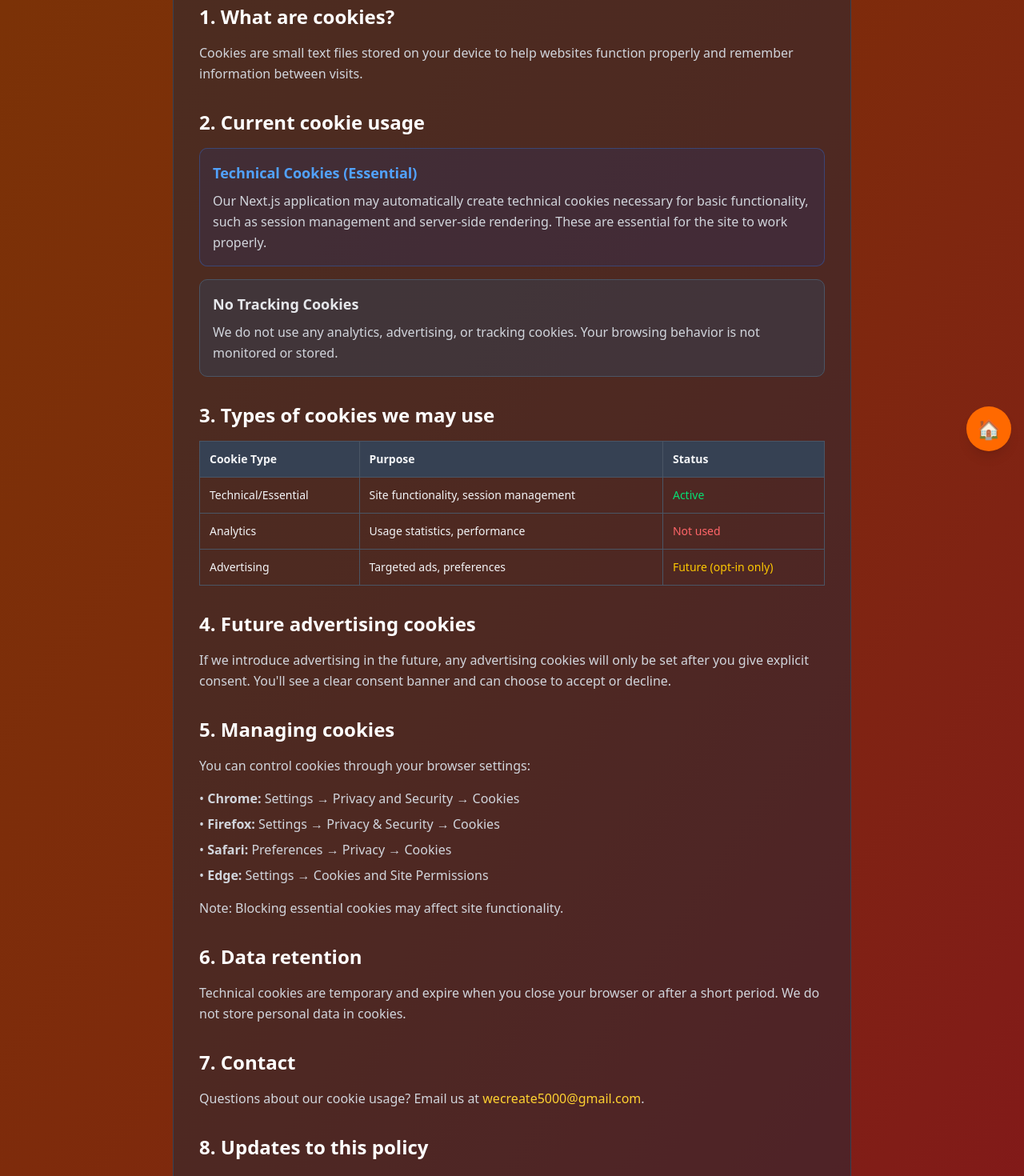
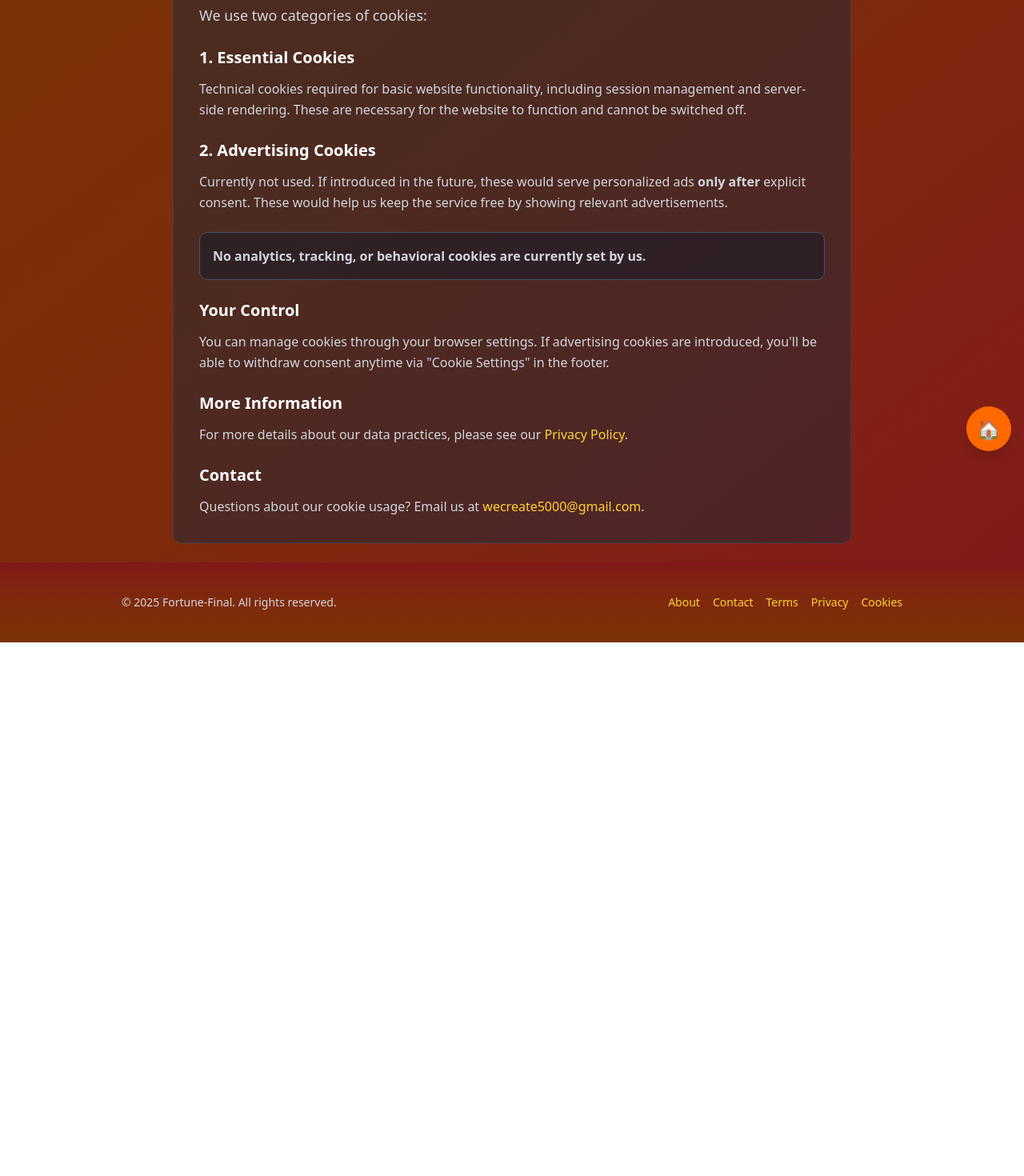
Before and after one commit to LeConsulat2/fortune-final, a Next.js app: page /cookies in a window 1280 px wide. Shown: the part 220-1690 px from the top of the page at 80% size. After the commit the page ends 1023 px from the top, so only its background shows below. Built offline with nearby package versions, Linux system fonts and the light colour scheme.

Commit message:
Update page.tsx

```diff
--- a/app/(legal)/cookies/page.tsx
+++ b/app/(legal)/cookies/page.tsx
@@ -3,7 +3,7 @@
 export const metadata = {
   title: 'Cookie Policy | your-fortune',
   description:
-    'Learn how your-fortune uses cookies, including technical cookies and future plans.',
+    'Cookie policy explaining how we use cookies and your consent choices.',
 };
 
 export default function CookiesPage() {
@@ -15,153 +15,75 @@ export default function CookiesPage() {
           <strong>Last updated:</strong> July&nbsp;11,&nbsp;2025
         </p>
 
-        <section className="mb-8">
-          <h2 className="text-2xl font-semibold text-white mb-4">
-            1. What are cookies?
+        <div className="space-y-6 text-gray-300">
+          <p className="leading-relaxed text-lg">
+            We use two categories of cookies:
+          </p>
+
+          <section>
+            <h2 className="text-xl font-semibold text-white mb-3">
+              1. Essential Cookies
             </h2>
-          <p className="text-gray-300 leading-relaxed">
-            Cookies are small text files stored on your device to help websites
-            function properly and remember information between visits.
+            <p className="leading-relaxed">
+              Technical cookies required for basic website functionality,
+              including session management and server-side rendering. These are
+              necessary for the website to function and cannot be switched off.
             </p>
           </section>
 
-        <section className="mb-8">
-          <h2 className="text-2xl font-semibold text-white mb-4">
-            2. Current cookie usage
+          <section>
+            <h2 className="text-xl font-semibold text-white mb-3">
+              2. Advertising Cookies
             </h2>
-          <div className="bg-blue-900/20 p-4 rounded-lg border border-blue-500/30 mb-4">
-            <h3 className="text-lg font-semibold text-blue-400 mb-2">
-              Technical Cookies (Essential)
-            </h3>
+            <p className="leading-relaxed">
+              Currently not used. If introduced in the future, these would serve
+              personalized ads <strong>only after</strong> explicit consent.
+              These would help us keep the service free by showing relevant
+              advertisements.
+            </p>
+          </section>
+
+          <div className="bg-gray-900/50 p-4 rounded-lg border border-gray-600 mt-6">
             <p className="text-gray-300 leading-relaxed">
-              Our Next.js application may automatically create technical cookies
-              necessary for basic functionality, such as session management and
-              server-side rendering. These are essential for the site to work
-              properly.
+              <strong>
+                No analytics, tracking, or behavioral cookies are currently set
+                by us.
+              </strong>
             </p>
           </div>
 
-          <div className="bg-gray-700/50 p-4 rounded-lg border border-gray-600">
-            <h3 className="text-lg font-semibold text-gray-200 mb-2">
-              No Tracking Cookies
-            </h3>
-            <p className="text-gray-300 leading-relaxed">
-              We do not use any analytics, advertising, or tracking cookies.
-              Your browsing behavior is not monitored or stored.
-            </p>
-          </div>
-        </section>
-
-        <section className="mb-8">
-          <h2 className="text-2xl font-semibold text-white mb-4">
-            3. Types of cookies we may use
+          <section>
+            <h2 className="text-xl font-semibold text-white mb-3">
+              Your Control
             </h2>
-          <div className="overflow-x-auto">
-            <table className="w-full border-collapse border border-gray-600 text-sm">
-              <thead>
-                <tr className="bg-gray-700">
-                  <th className="border border-gray-600 p-3 text-left">
-                    Cookie Type
-                  </th>
-                  <th className="border border-gray-600 p-3 text-left">
-                    Purpose
-                  </th>
-                  <th className="border border-gray-600 p-3 text-left">
-                    Status
-                  </th>
-                </tr>
-              </thead>
-              <tbody>
-                <tr>
-                  <td className="border border-gray-600 p-3">
-                    Technical/Essential
-                  </td>
-                  <td className="border border-gray-600 p-3">
-                    Site functionality, session management
-                  </td>
-                  <td className="border border-gray-600 p-3">
-                    <span className="text-green-400">Active</span>
-                  </td>
-                </tr>
-                <tr>
-                  <td className="border border-gray-600 p-3">Analytics</td>
-                  <td className="border border-gray-600 p-3">
-                    Usage statistics, performance
-                  </td>
-                  <td className="border border-gray-600 p-3">
-                    <span className="text-red-400">Not used</span>
-                  </td>
-                </tr>
-                <tr>
-                  <td className="border border-gray-600 p-3">Advertising</td>
-                  <td className="border border-gray-600 p-3">
-                    Targeted ads, preferences
-                  </td>
-                  <td className="border border-gray-600 p-3">
-                    <span className="text-yellow-400">
-                      Future (opt-in only)
-                    </span>
-                  </td>
-                </tr>
-              </tbody>
-            </table>
-          </div>
-        </section>
-
-        <section className="mb-8">
-          <h2 className="text-2xl font-semibold text-white mb-4">
-            4. Future advertising cookies
-          </h2>
-          <p className="text-gray-300 leading-relaxed">
-            If we introduce advertising in the future, any advertising cookies
-            will only be set after you give explicit consent. You&apos;ll see a
-            clear consent banner and can choose to accept or decline.
+            <p className="leading-relaxed">
+              You can manage cookies through your browser settings. If
+              advertising cookies are introduced, you&apos;ll be able to
+              withdraw consent anytime via &quot;Cookie Settings&quot; in the
+              footer.
             </p>
           </section>
 
-        <section className="mb-8">
-          <h2 className="text-2xl font-semibold text-white mb-4">
-            5. Managing cookies
+          <section>
+            <h2 className="text-xl font-semibold text-white mb-3">
+              More Information
             </h2>
-          <p className="text-gray-300 leading-relaxed mb-4">
-            You can control cookies through your browser settings:
-          </p>
-          <ul className="space-y-2 text-gray-300">
-            <li>
-              • <strong>Chrome:</strong> Settings → Privacy and Security →
-              Cookies
-            </li>
-            <li>
-              • <strong>Firefox:</strong> Settings → Privacy & Security →
-              Cookies
-            </li>
-            <li>
-              • <strong>Safari:</strong> Preferences → Privacy → Cookies
-            </li>
-            <li>
-              • <strong>Edge:</strong> Settings → Cookies and Site Permissions
-            </li>
-          </ul>
-          <p className="text-gray-300 leading-relaxed mt-4">
-            Note: Blocking essential cookies may affect site functionality.
+            <p className="leading-relaxed">
+              For more details about our data practices, please see our{' '}
+              <a
+                href="/privacy"
+                className="text-purple-400 hover:text-purple-300"
+              >
+                Privacy Policy
+              </a>
+              .
             </p>
           </section>
 
-        <section className="mb-8">
-          <h2 className="text-2xl font-semibold text-white mb-4">
-            6. Data retention
-          </h2>
-          <p className="text-gray-300 leading-relaxed">
-            Technical cookies are temporary and expire when you close your
-            browser or after a short period. We do not store personal data in
-            cookies.
-          </p>
-        </section>
-
-        <section className="mb-8">
-          <h2 className="text-2xl font-semibold text-white mb-4">7. Contact</h2>
-          <p className="text-gray-300 leading-relaxed">
-            Questions about our cookie usage? Email us at&nbsp;
+          <section>
+            <h2 className="text-xl font-semibold text-white mb-3">Contact</h2>
+            <p className="leading-relaxed">
+              Questions about our cookie usage? Email us at{' '}
               <a
                 href="mailto:wecreate5000@gmail.com"
                 className="text-purple-400 hover:text-purple-300"
@@ -171,16 +93,7 @@ export default function CookiesPage() {
               .
             </p>
           </section>
-
-        <section>
-          <h2 className="text-2xl font-semibold text-white mb-4">
-            8. Updates to this policy
-          </h2>
-          <p className="text-gray-300 leading-relaxed">
-            We&apos;ll update this page if our cookie usage changes. The date at
-            the top reflects the latest version.
-          </p>
-        </section>
+        </div>
       </div>
     </main>
   );
```
Lines whose indentation alone changed are shown as unchanged.
